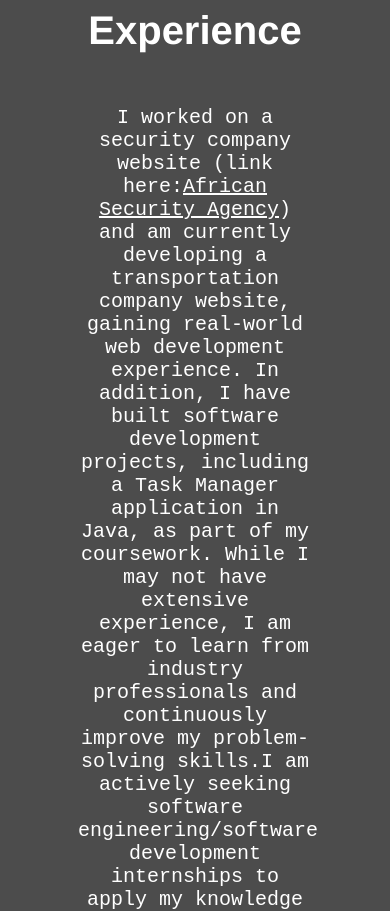
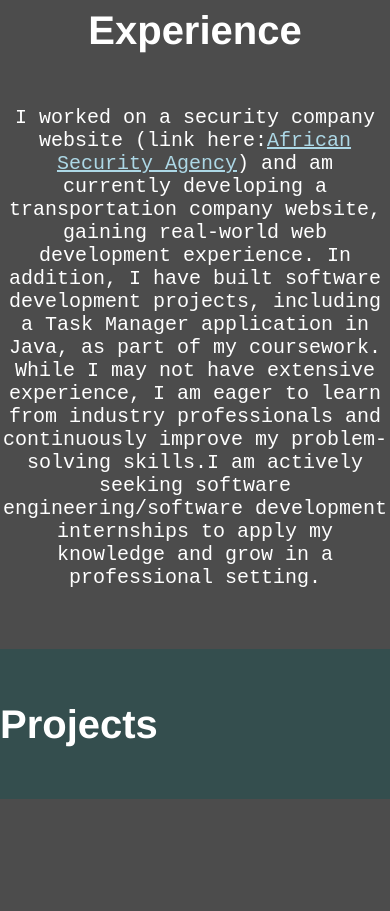
Before and after one commit to Zahier-Claronino/Personal-Portfolio, a plain HTML site: page index.html in a window 390 px wide. Shown: the part 2200-3111 px from the top of the page. Drawn offline with Linux system fonts and the light colour scheme.

Commit message:
changed experience paragraph wid to 100% when screen is 800px and less

```diff
--- a/portfolio-styles.css
+++ b/portfolio-styles.css
@@ -818,7 +818,7 @@ nav{
 }
 
 .experience a{
-    color:white;
+    color:lightblue;
 }
 
 .experience a:hover{
@@ -899,6 +899,10 @@ nav{
         height:400px;
         justify-content: end;
     }
+
+    .experience p{
+        width:100%;
+    }
 }
 
 @media only screen and (max-width:560px){
```
